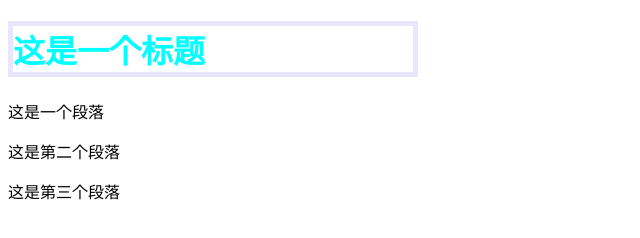
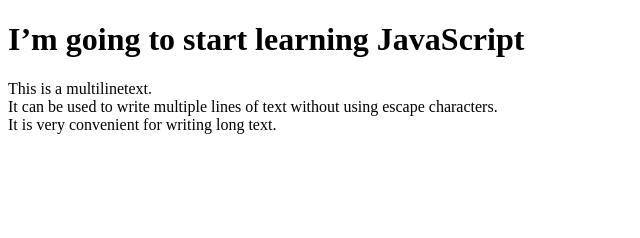
Before and after one commit to GinTama12/Myjavascript1, a plain HTML site: page index.html in a window 1280 px wide. Shown: the whole page, without its empty margins (0-640 px from the left). Drawn offline with Linux system fonts and the light colour scheme.

Commit message:
Multi-line text processing

```diff
--- a/index.html
+++ b/index.html
@@ -1,31 +1,19 @@
 <!DOCTYPE html>
 <html lang="en">
 <head>
-    <meta charset="UTF-8">
-    <meta name="viewport" content="width=device-width, initial-scale=1.0">
-    <title>Document</title>
-    <link rel="stylesheet" href="style.css">
+  <meta charset="UTF-8">
+  <meta name="viewport" content="width=device-width, initial-scale=1.0">
+  <title>Document</title>
 </head>
 <body>
-<div>
-    <div id="div1" onclick="MyFunction()" >
-        <h1>这是一个标题</h1>
-        <p id="p1" onmouseenter="MyFunction()" onmouseleave="MyFunction2()">这是一个段落</p>
-    </div>
-    <div id="div2" onmouseenter="MyFunction()" onmouseleave="MyFunction2()">
-        <p id="p2">这是第二个段落</p>
-        <p id="p3" onmouseenter="MyFunction()" onmouseleave="MyFunction2()">这是第三个段落</p>
-    </div>
-
-
-
-
-
-
-
-
-
+  <h1>I’m going to start learning JavaScript</h1>
+  <p id="This is a test"></p>
+  <script>
+    let Multilinetext=`This is a multilinetext.
+    It can be used to write multiple lines of text without using escape characters.
+    It is very convenient for writing long text.`;
+    document.getElementById("This is a test").innerText=Multilinetext;
+  </script>
 
 </body>
-<script src="index.js"></script>
 </html>
```
